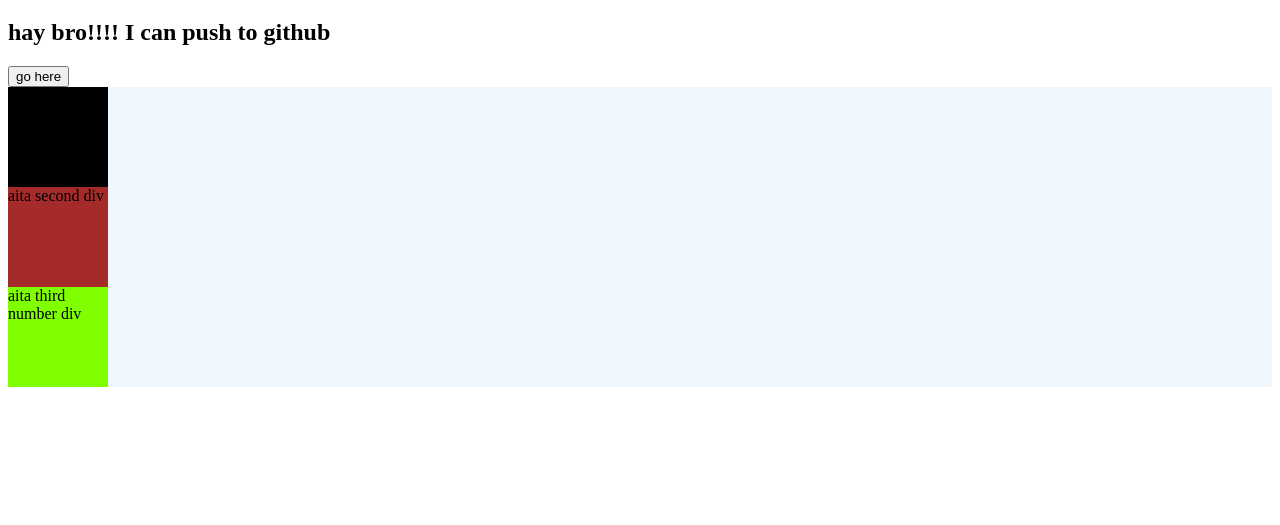
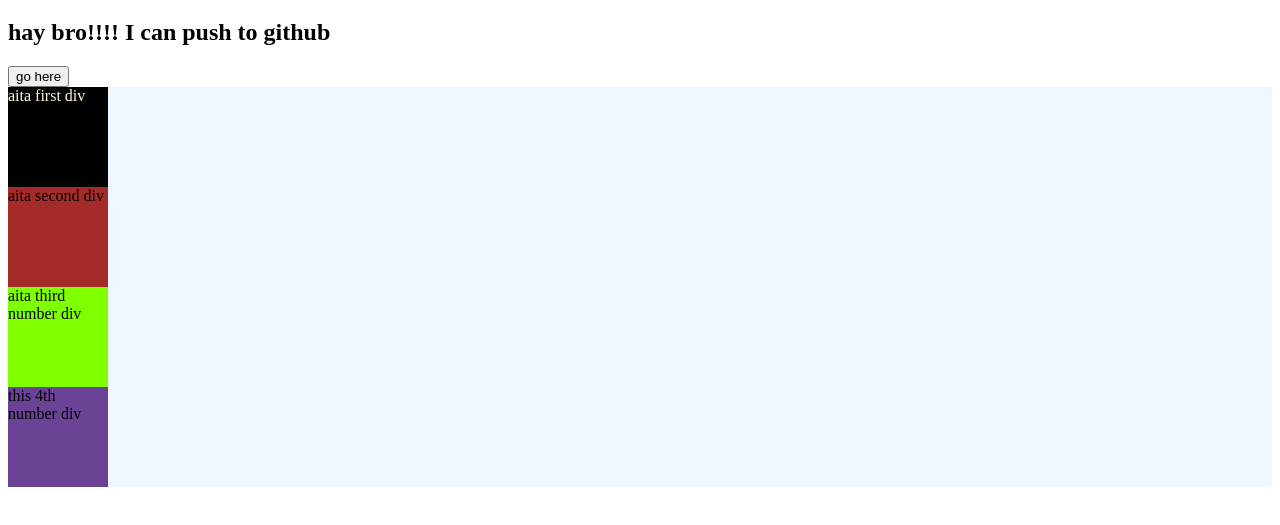
Before and after one commit to MainuddinMehedi/my-first-website-, a plain HTML site: page index.html in a window 1280 px wide. Shown: the part 61-586 px from the top of the page. Drawn offline with Linux system fonts and the light colour scheme.

Commit message:
add another div

```diff
--- a/index.html
+++ b/index.html
@@ -15,6 +15,7 @@
         <div class="first">aita first div</div>
         <div class="second">aita second div</div>
         <div class="third">aita third number div</div>
+        <div class="forth">this 4th number div </div>
     </section>
 </body>
 </html>
--- a/style.css
+++ b/style.css
@@ -7,6 +7,7 @@ div{
 }
 .first{
     background-color: black;
+    color: cornsilk;
 }
 .second{
     background-color: brown;
@@ -14,3 +15,6 @@ div{
 .third{
     background-color: chartreuse;
 }
+.forth{
+    background: rgb(106, 67, 151);
+}
```
